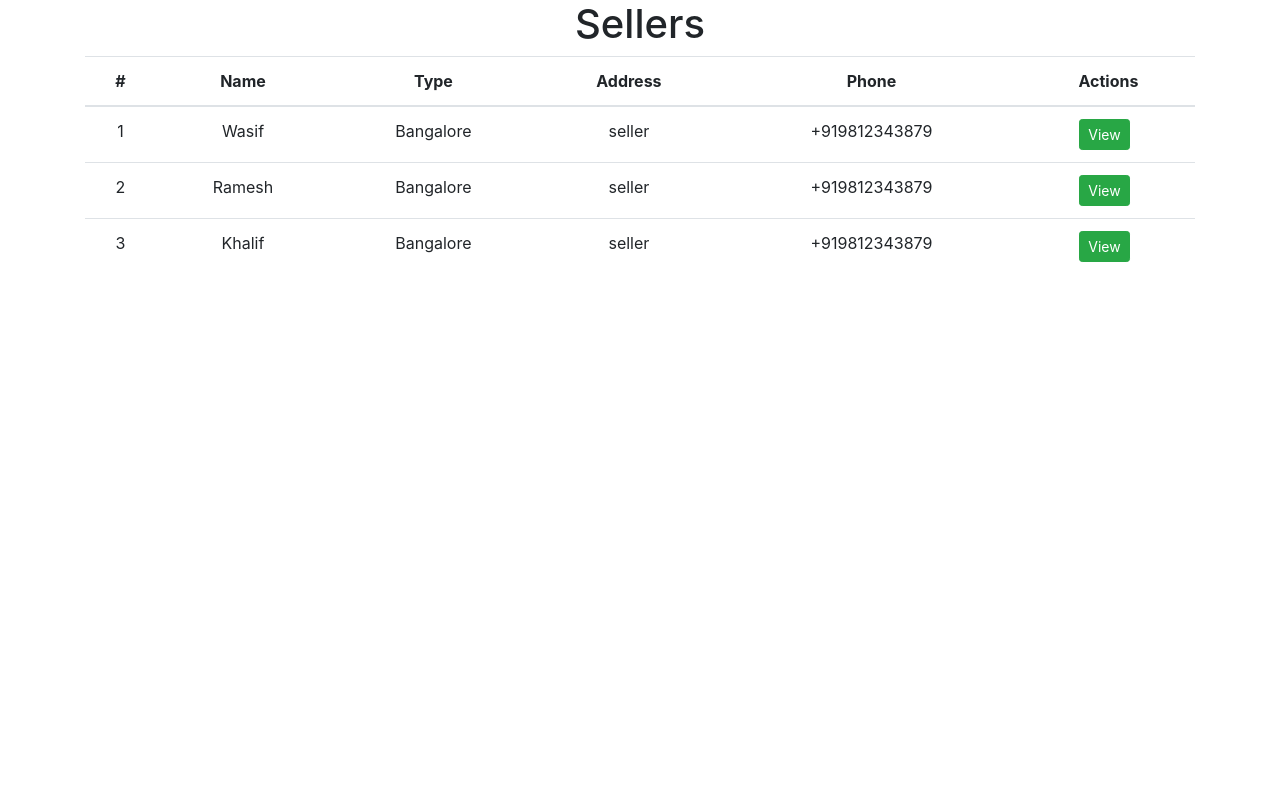
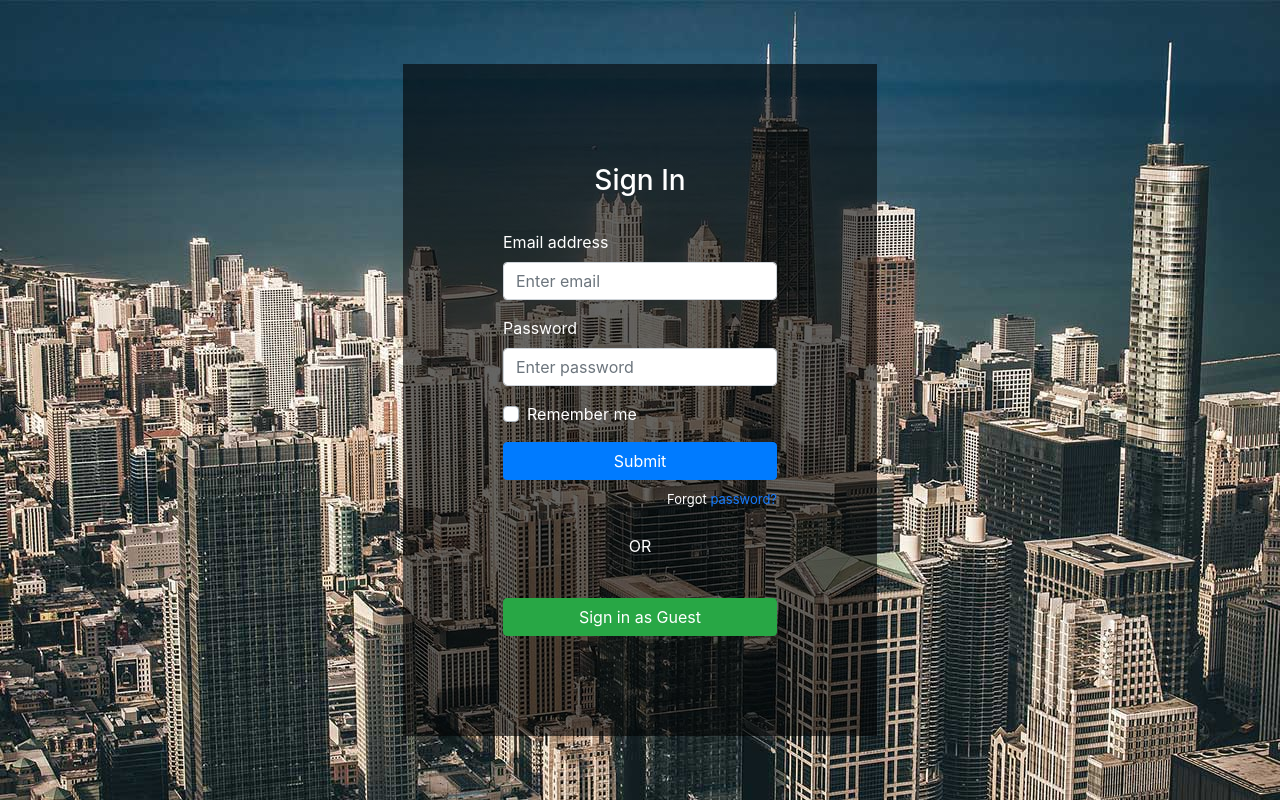
Before and after one commit to buildit/appointo, a React (Create React App) app in the folder web/: page / in a window 1280 px wide. Built offline with nearby package versions, Linux system fonts and the light colour scheme; no server answers.

Commit message:
Added optional Login and Routing

```diff
--- a/web/package.json
+++ b/web/package.json
@@ -12,6 +12,7 @@
     "react": "^16.13.0",
     "react-datepicker": "^2.14.1",
     "react-dom": "^16.13.0",
+    "react-router-dom": "^5.1.2",
     "react-scripts": "3.4.0",
     "reactstrap": "^8.4.1"
   },
--- a/web/src/App.js
+++ b/web/src/App.js
@@ -2,12 +2,22 @@ import React from "react";
 import logo from "./logo.svg";
 import "./App.css";
 import ListingPage from "./components/ListingPage";
+import LoginPage from "./components/LoginPage";
+import { BrowserRouter as Router, Switch, Route, Link } from "react-router-dom";
 
 function App() {
   return (
-    <div className="App">
-      <ListingPage></ListingPage>
-    </div>
+    <Router>
+      <div className="App">
+        {/* <ListingPage></ListingPage> */}
+        {/* <LoginPage></LoginPage> */}
+      </div>
+
+      <div>
+        <Route exact path="/" component={LoginPage} />
+        <Route path="/sellers-list" component={ListingPage} />
+      </div>
+    </Router>
   );
 }
 
--- /dev/null
+++ b/web/src/components/LoginForm.css
@@ -0,0 +1,17 @@
+.custom-control-label {
+  font-weight: 400;
+}
+
+.forgot-password,
+.forgot-password a {
+  text-align: right;
+  font-size: 13px;
+  padding-top: 10px;
+  color: #fff;
+  margin: 0;
+  text-align: center;
+}
+
+.forgot-password a {
+  color: #167bff;
+}
--- /dev/null
+++ b/web/src/components/LoginForm.js
@@ -0,0 +1,68 @@
+import React, { Component } from "react";
+import "./LoginForm.css";
+import { BrowserRouter as Router, Switch, Route, Link } from "react-router-dom";
+import LoginPage from "./LoginPage";
+import ListingPage from "./ListingPage";
+
+export default class Login extends Component {
+  render() {
+    return (
+      <form>
+        <h3 className="text-center">Sign In</h3>
+        <br></br>
+
+        <div className="form-group">
+          <label>Email address</label>
+          <input
+            type="email"
+            className="form-control"
+            placeholder="Enter email"
+          />
+        </div>
+
+        <div className="form-group">
+          <label>Password</label>
+          <input
+            type="password"
+            className="form-control"
+            placeholder="Enter password"
+          />
+        </div>
+
+        <div className="form-group">
+          <div className="custom-control custom-checkbox">
+            <input
+              type="checkbox"
+              className="custom-control-input"
+              id="customCheck1"
+            />
+            <label className="custom-control-label" htmlFor="customCheck1">
+              Remember me
+            </label>
+          </div>
+        </div>
+
+        <button
+          type="submit"
+          className="btn btn-primary btn-block"
+          formAction="\sellers-list"
+        >
+          Submit
+        </button>
+        <p className="forgot-password text-right">
+          Forgot <a href="#">password?</a>
+        </p>
+        <br></br>
+        <p className="text-center">OR</p>
+        <br></br>
+        <button
+          type="submit"
+          className="btn btn-success btn-block"
+          formAction="\sellers-list"
+        >
+          Sign in as Guest
+        </button>
+      </form>
+    );
+  }
+}
--- /dev/null
+++ b/web/src/components/LoginPage.css
@@ -0,0 +1,36 @@
+.image-box {
+  /*linear-gradient(rgba(0, 0, 0, 0.5), rgba(0, 0, 0, 0.5)),*/
+  background: url(../assets/bg-01.jpg);
+  background-size: cover;
+
+  /* Here's the same styles we applied to our content-div earlier */
+  /* color: white; */
+  width: "100%";
+
+  min-height: 100vh;
+  display: flex;
+  align-items: center;
+  justify-content: center;
+}
+
+.card {
+  /* max-width: 70%; */
+  align-self: center;
+  vertical-align: center;
+  width: 70%;
+  padding: 0px;
+  margin: 0px;
+}
+
+.login-card {
+  background: linear-gradient(rgba(0, 0, 0, 0.6), rgba(0, 0, 0, 0.6));
+  color: white;
+  display: "flex";
+  position: "absolute";
+  left: "50%";
+  top: "50%";
+  transform: "translate(-50%, -50%)";
+  max-width: 60%;
+  align-self: center;
+  padding: 100px;
+}
--- /dev/null
+++ b/web/src/components/LoginPage.js
@@ -0,0 +1,39 @@
+import React, { Component } from "react";
+import "./LoginPage.css";
+import {
+  Card,
+  CardImg,
+  CardText,
+  CardBody,
+  CardTitle,
+  CardSubtitle,
+  Button
+} from "reactstrap";
+import Login from "./LoginForm";
+const imgMyimageexample = require("../assets/bg-01.jpg");
+
+const divStyle = {
+  width: "100%",
+  height: "1000px",
+  backgroundImage: `url(${imgMyimageexample})`,
+  backgroundSize: "cover"
+};
+
+class LoginPage extends Component {
+  constructor(props) {
+    super(props);
+    this.state = {};
+  }
+
+  render() {
+    return (
+      <div className="image-box">
+        <div className="login-card">
+          <Login></Login>
+        </div>
+      </div>
+    );
+  }
+}
+
+export default LoginPage;
--- a/web/src/index.js
+++ b/web/src/index.js
@@ -4,8 +4,14 @@ import "./index.css";
 import App from "./App";
 import * as serviceWorker from "./serviceWorker";
 import "../node_modules/bootstrap/dist/css/bootstrap.min.css";
+import { BrowserRouter } from "react-router-dom";
 
-ReactDOM.render(<App />, document.getElementById("root"));
+ReactDOM.render(
+  <BrowserRouter>
+    <App />
+  </BrowserRouter>,
+  document.getElementById("root")
+);
 
 // If you want your app to work offline and load faster, you can change
 // unregister() to register() below. Note this comes with some pitfalls.
```
Also changed, not shown: web/src/assets/bg-01.jpg (added), 1 other file (tests, documents, lock files or other folders).
